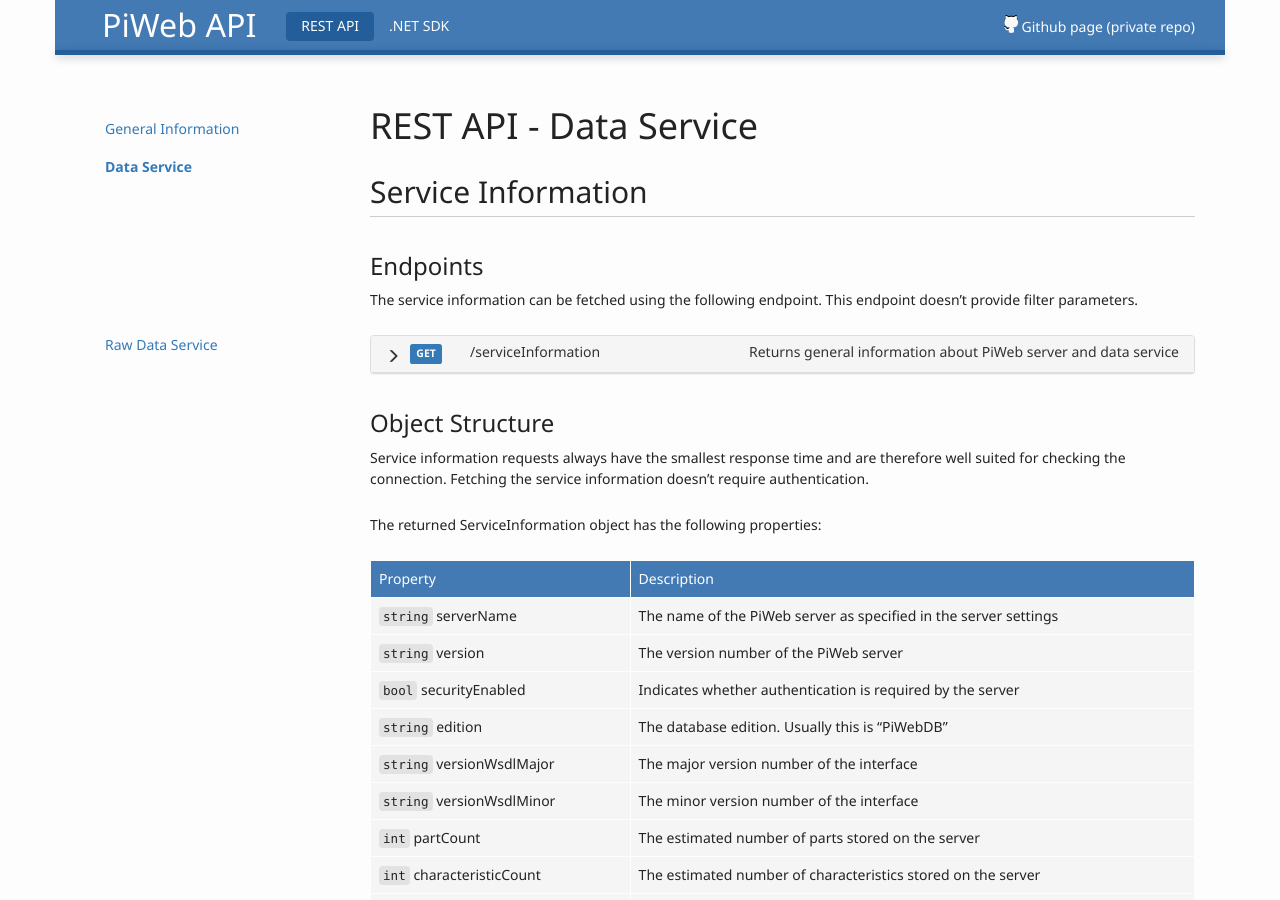
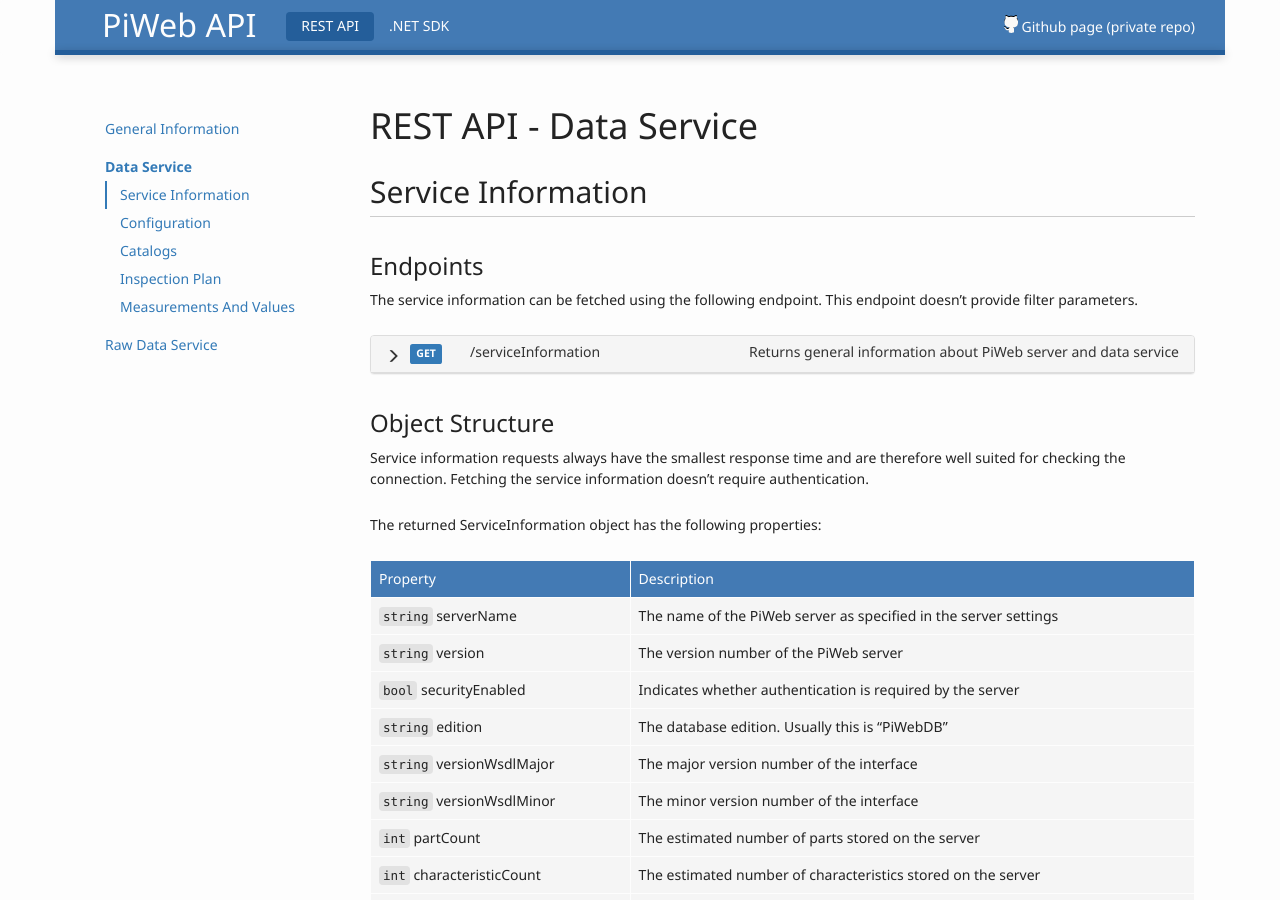
Before and after one commit to ZEISS-PiWeb/PiWeb-Api, a Jekyll site: the page built from _pages/012-restapi-dataservice.md, in a window 1280 px wide and 900 px high. Built offline with Jekyll 4.4.1, drawn with Linux system fonts in a browser that asks for light colours.

Commit message:
Update 012-restapi-dataservice.md

```diff
--- a/_pages/012-restapi-dataservice.md
+++ b/_pages/012-restapi-dataservice.md
@@ -6,14 +6,24 @@
 subTitle: Data Service
 permalink: /restapi/dataservice/serviceInformation/
 sections:
-  serviceInformation: Service Information
-  configuration: Configuration
-  catalogs: Catalogs
-  inspectionPlan: Inspection Plan
-  measurementsAndValues: Measurements And Values
+  serviceInformation:
+    title: Service Information
+    anchor: ds-service-information
+  configuration:
+    title: Configuration
+    anchor: ds-configuration
+  catalogs:
+    title: Catalogs
+    anchor: ds-catalogs
+  inspectionPlan:
+    title: Inspection Plan
+    anchor: ds-inspection-plan
+  measurementsAndValues:
+    title: Measurements And Values
+    anchor: ds-measurements-and-values
 ---
 
-## {{page.sections['serviceInformation']}}
+<h2 id="{{page.sections['serviceInformation'].anchor}}">{{page.sections['serviceInformation'].title}}</h2>
 
 ### Endpoints
 
@@ -87,8 +97,7 @@
 {{ table | markdownify | replace: '<table>', '<table class="table table-hover">' }}
 
 
-
-## {{page.sections['configuration']}}
+<h2 id="{{page.sections['configuration'].anchor}}">{{page.sections['configuration'].title}}</h2>
 
 ### Endpoints
 
@@ -303,8 +312,7 @@
 {{ table | markdownify | replace: '<table>', '<table class="table table-hover">' }}
 
 
-
-## {{page.sections['catalogs']}}
+<h2 id="{{page.sections['catalogs'].anchor}}">{{page.sections['catalogs'].title}}</h2>
 
 ### Endpoints
 
@@ -670,8 +678,7 @@
 {{ table | markdownify | replace: '<table>', '<table class="table table-hover">' }}
 
 
-
-## {{page.sections['inspectionPlan']}}
+<h2 id="{{page.sections['inspectionPlan'].anchor}}">{{page.sections['inspectionPlan'].title}}</h2>
 
 ### Endpoints
 
@@ -1140,8 +1147,7 @@
 {{ table | markdownify | replace: '<table>', '<table class="table table-hover">' }}
 
 
-
-## {{page.sections['measurementsAndValues']}}
+<h2 id="{{page.sections['measurementsAndValues'].anchor}}">{{page.sections['measurementsAndValues'].title}}</h2>
 
 ### Endpoints
 
```
